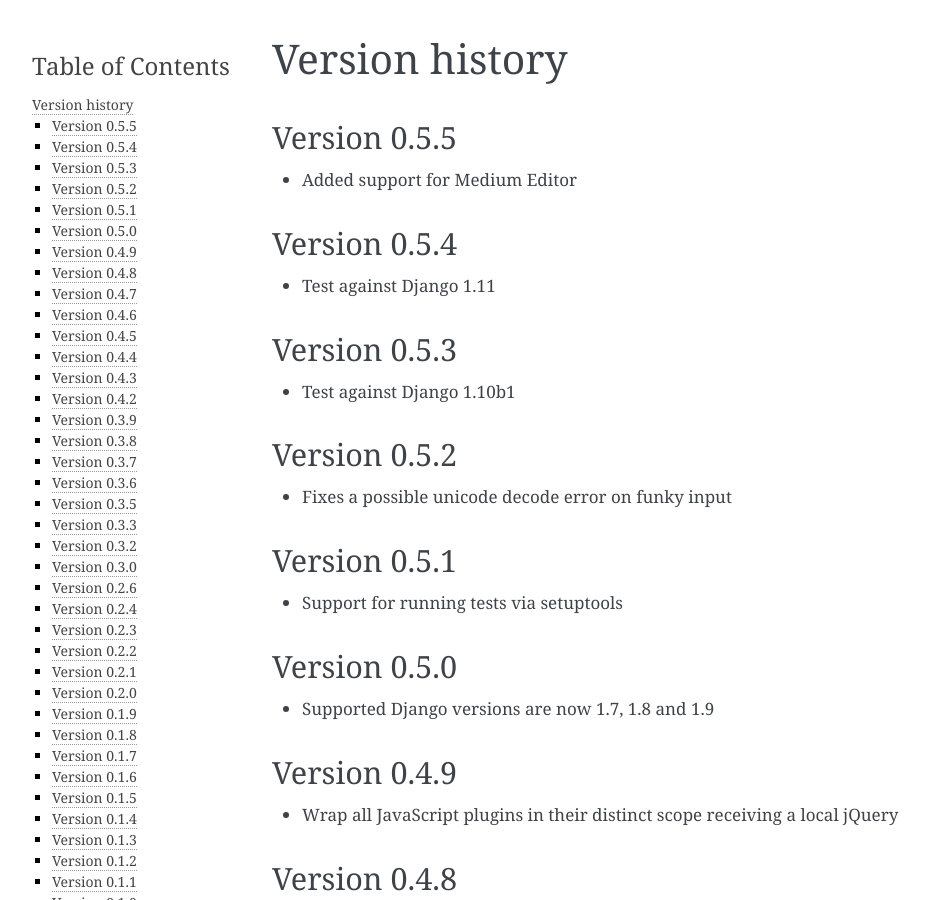
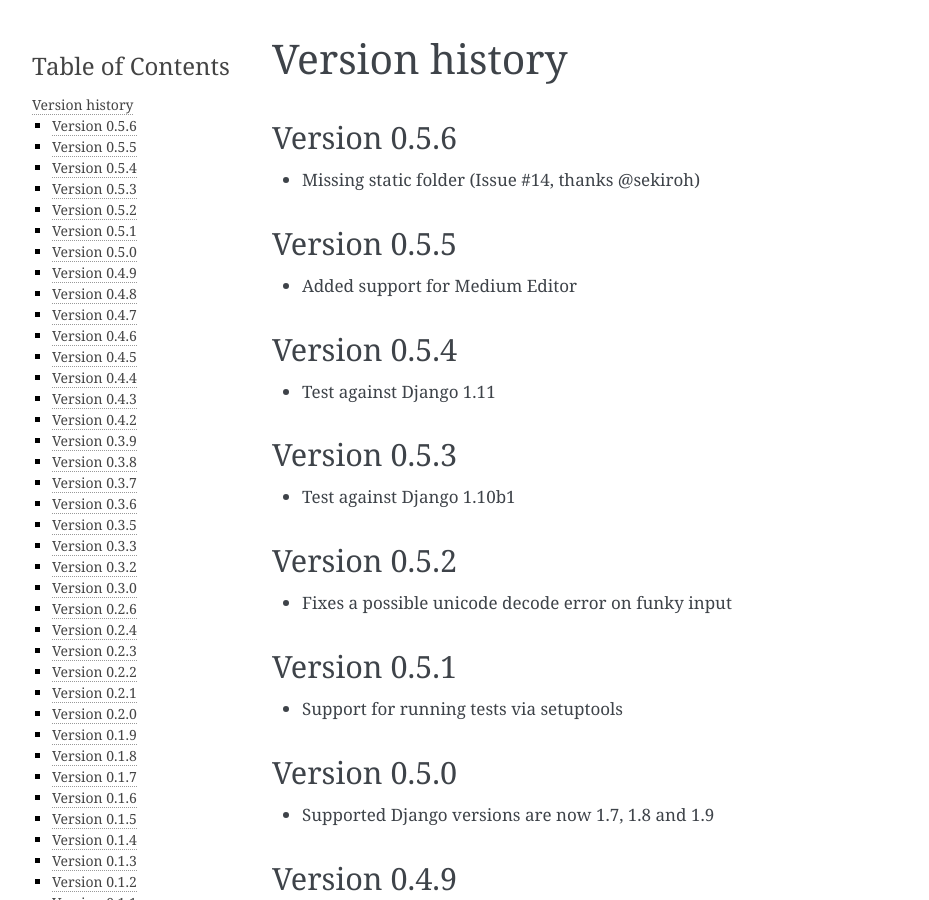
Before and after one commit to mbi/django-front, a Sphinx documentation site: the page built from docs/changes.rst, in a window 1280 px wide and 900 px high. Shown: the whole window, without its empty margins (148-1077 px from the left). Built offline with Sphinx 7.4.7, drawn with Linux system fonts in a browser that asks for light colours.

Commit message:
Include the static dir in the pypi release, fixes #13

```diff
--- a/docs/changes.rst
+++ b/docs/changes.rst
@@ -1,5 +1,9 @@
 Version history
 ###############
+
+Version 0.5.6
+=============
+* Missing static folder (Issue #14, thanks @sekiroh)
 
 Version 0.5.5
 =============
--- a/docs/conf.py
+++ b/docs/conf.py
@@ -54,7 +54,7 @@
 # built documents.
 #
 # The short X.Y version.
-version = '0.5.5'
+version = '0.5.6'
 # The full version, including alpha/beta/rc tags.
 release = version
 
--- a/setup.py
+++ b/setup.py
@@ -27,7 +27,7 @@ class Tox(test_command):
 
 setup(
     name='django-front',
-    version='0.5.5',
+    version='0.5.6',
     description='A Django application to allow of front-end editing',
     author='Marco Bonetti',
     author_email='mbonetti@gmail.com',
```
Also changed, not shown: 1 other file.
